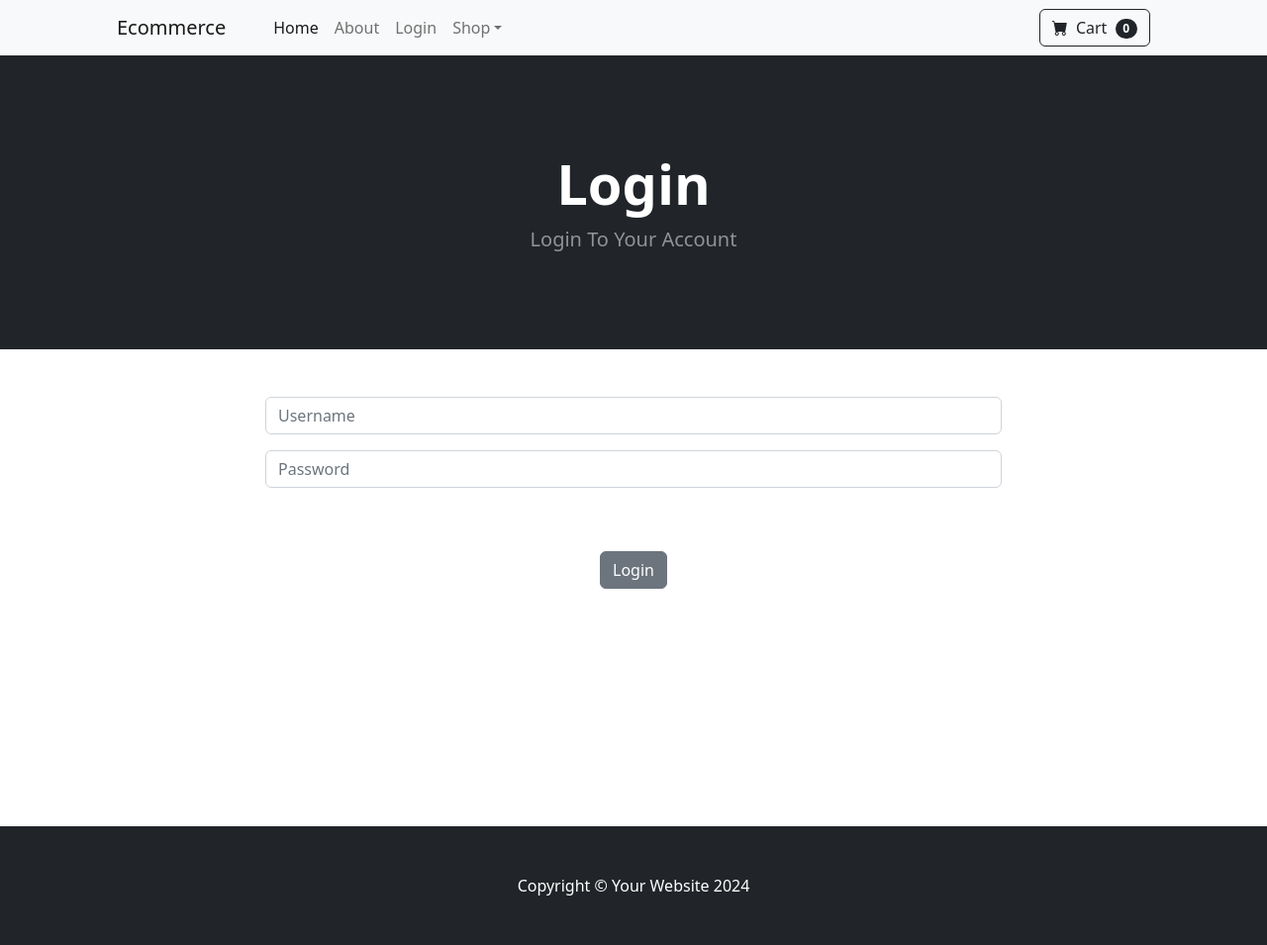
After one commit to usman-29/Ecommerce-Django, a Django app: template store/templates/login.html in a window 1280 px wide. The commit adds this page. Shown: the whole page at 99% size. Run offline with Django 5.2, Linux system fonts and the light colour scheme; the template is opened without the code that fills it, so the values that code supplies are empty; some libraries are stand-ins or nearby versions.

Commit message:
added login page and django login,logout methods.

```diff
--- a/store/templates/base.html
+++ b/store/templates/base.html
@@ -18,6 +18,17 @@
     <body>
         {% include 'navbar.html' %}
 
+        {% if messages %}
+            {% for message in messages %}
+
+            <div class="alert alert-warning alert-dismissible fade show" role="alert">
+                {{message}}
+                <button type="button" class="btn-close" data-bs-dismiss="alert" aria-label="Close"></button>
+              </div>
+
+            {% endfor %}
+        {% endif %}
+
         {% block content %}
         {% endblock %}
 
--- /dev/null
+++ b/store/templates/login.html
@@ -0,0 +1,41 @@
+{% extends 'base.html' %}
+
+{% block content %}
+<!-- Header-->
+<header class="bg-dark py-5">
+    <div class="container px-4 px-lg-5 my-5">
+        <div class="text-center text-white">
+            <h1 class="display-4 fw-bolder">Login</h1>
+            <p class="lead fw-normal text-white-50 mb-0">Login To Your Account</p>
+        </div>
+    </div>
+</header>
+
+<div class="container">
+    <div class="row">
+        <center>
+            <div class= "col-8">
+
+
+                <br/><br/>
+                <form method="POST" action="{% url 'login' %}">
+                    {% csrf_token %}
+                    <div class="mb-3">
+                      <input type="text" class="form-control" name="username" placeholder="Username">
+                    </div>
+                    <div class="mb-3">
+                      <input type="password" class="form-control" id="exampleInputPassword1" name="password" placeholder="Password">
+                    </div>
+                    <br/><br/>
+                    <button type="submit" class="btn btn-secondary">Login</button>
+                  </form>
+                <br/><br/>
+                <br/><br/>
+                <br/><br/>
+                <br/><br/>
+                <br/><br/>
+            </div>
+        </center>
+    </div>
+</div>
+{% endblock %}
--- a/store/templates/navbar.html
+++ b/store/templates/navbar.html
@@ -7,6 +7,13 @@
             <ul class="navbar-nav me-auto mb-2 mb-lg-0 ms-lg-4">
                 <li class="nav-item"><a class="nav-link active" aria-current="page" href="{% url 'home' %}">Home</a></li>
                 <li class="nav-item"><a class="nav-link" href="{% url 'about' %}">About</a></li>
+
+                {% if user.is_authenticated %}
+                    <li class="nav-item"><a class="nav-link" href="{% url 'login' %}">Logout</a></li>
+                {% else %}
+                    <li class="nav-item"><a class="nav-link" href="{% url 'logout' %}">Login</a></li>
+                {% endif %}
+
                 <li class="nav-item dropdown">
                     <a class="nav-link dropdown-toggle" id="navbarDropdown" href="#" role="button" data-bs-toggle="dropdown" aria-expanded="false">Shop</a>
                     <ul class="dropdown-menu" aria-labelledby="navbarDropdown">
--- a/store/urls.py
+++ b/store/urls.py
@@ -4,4 +4,6 @@ from . import views
 urlpatterns = [
     path('', views.home, name='home'),
     path('about/', views.about, name='about'),
+    path('login/', views.login_user, name='login'),
+    path('logout/', views.logout_user, name='logout'),
 ]
```
Also changed, not shown: store/views.py (+27 -1 lines), db.sqlite3.
